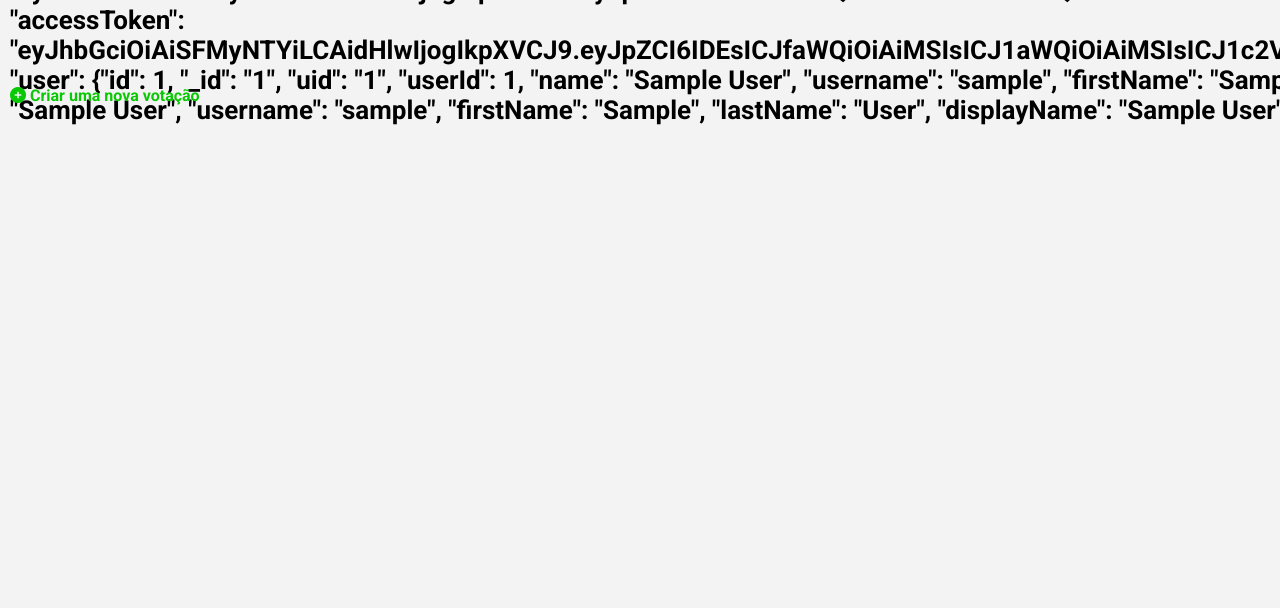
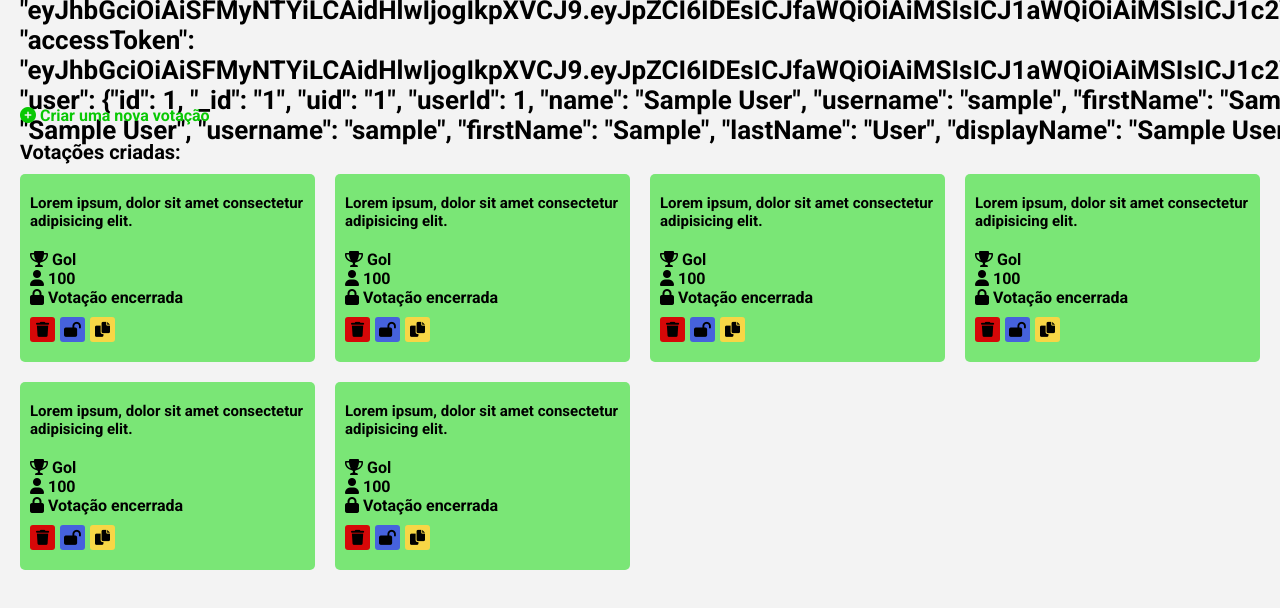
Before and after one commit to Edmar-Sousa/Voting-App, a Vue app: page / in a window 1280 px wide. Shown: the top 608 px of the page. Built offline with nearby package versions, Linux system fonts and the light colour scheme; no server answers; sample sign-in values are in the browser's storage.

Commit message:
feat: Home lista de votações criado

```diff
--- a/src/App.vue
+++ b/src/App.vue
@@ -31,6 +31,7 @@ import Login from './pages/Login.vue'
   --green-color: rgb(9, 200, 4);
   --green-bg-color: rgb(122, 230, 118);
   --red-color: rgb(214, 8, 8);
+  --blue-color: rgb(70, 98, 221);
   --yellow-color: rgb(247, 214, 70);
   --yellow-border: rgb(196, 167, 39);
 }
--- a/src/components/Header.vue
+++ b/src/components/Header.vue
@@ -30,8 +30,6 @@ onMounted(() => {
     display: flex;
     align-items: center;
     justify-content: space-between;
-
-    padding: 0 10px;
 }
 
 .button {
--- /dev/null
+++ b/src/components/Voitings.vue
@@ -0,0 +1,31 @@
+<template>
+    <div class="voting-container">
+        <VotingCard />
+        <VotingCard />
+        <VotingCard />
+        <VotingCard />
+        <VotingCard />
+        <VotingCard />
+    </div>
+</template>
+
+<script setup lang="ts">
+
+import VotingCard from './VotingCard.vue'
+
+</script>
+
+<style scoped>
+
+.voting-container {
+    width: 100%;
+
+    padding: 10px 0;
+
+    display: grid;
+    grid-template-columns: repeat(auto-fit, minmax(280px, 1fr));
+    gap: 20px;
+}
+
+
+</style>
--- /dev/null
+++ b/src/components/VotingCard.vue
@@ -0,0 +1,88 @@
+<template>
+    <div class="voting">
+        <h3>
+            Lorem ipsum, dolor sit amet consectetur adipisicing elit.
+        </h3>
+
+        <ul>
+            <li><i class="fa-solid fa-trophy"></i> Gol</li>
+            <li><i class="fa-solid fa-user"></i> 100</li>
+            <li><i class="fa-solid fa-lock"></i> Votação encerrada</li> <!-- <i class="fa-solid fa-lock-open"></i> -->
+        </ul>
+
+        <div class="options-voting">
+            <button class="button">
+                <i class="fa-solid fa-trash"></i>
+            </button>
+
+            <button class="button">
+                <i class="fa-solid fa-lock-open"></i>
+            </button>
+
+            <button class="button">
+                <i class="fa-solid fa-copy"></i>
+            </button>
+        </div>
+    </div>
+</template>
+
+<script lang="ts" setup>
+
+</script>
+
+<style scoped>
+
+.voting {
+    width: 100%;
+    height: 100%;
+    padding: 20px 10px;
+
+    border-radius: 5px;
+
+    background: var(--green-bg-color);
+}
+
+.voting h3 {
+    font-size: 1.5rem;
+    margin-bottom: 20px;
+}
+
+.voting ul {
+    list-style: none;
+}
+
+.voting ul li {
+    font-weight: 600;
+}
+
+.options-voting {
+    width: 100%;
+    padding-top: 10px;
+}
+
+.button {
+    width: 25px;
+    height: 25px;
+
+    font-size: 15px;
+
+    background: none;
+    border: none;
+    border-radius: 3px;
+    margin-left: 5px;
+}
+
+.button:nth-child(1) {
+    margin-left: 0;
+    background: var(--red-color);
+}
+
+.button:nth-child(2) {
+    background: var(--blue-color);
+}
+
+.button:nth-child(3) {
+    background: var(--yellow-color);
+}
+
+</style>
--- a/src/pages/Home.vue
+++ b/src/pages/Home.vue
@@ -1,18 +1,31 @@
 <template>
-  <HeaderComponent></HeaderComponent>
-  <div class="votin-create">
-    <router-link to="/new"><i class="fa-solid fa-circle-plus"></i> Criar uma nova votação</router-link>
+  <div class="container">
+    <HeaderComponent></HeaderComponent>
+    <div class="votin-create">
+      <router-link to="/new"><i class="fa-solid fa-circle-plus"></i> Criar uma nova votação</router-link>
+    </div>
+
+    <h2>Votações criadas:</h2>
+    <VoitingComponent />
   </div>
+
 </template>
 
 <script setup>
 
 import HeaderComponent from '../components/Header.vue'
+import VoitingComponent from '../components/Voitings.vue'
 
 </script>
 
 <style scoped>
 
+.container {
+  width: 100%;
+  height: 100%;
+
+  padding: 20px;
+}
 
 .votin-create {
   width: 100%;
@@ -20,8 +33,6 @@ import HeaderComponent from '../components/Header.vue'
 
   display: flex;
   align-items: center;
-
-  padding: 0 10px;
 }
 
 .votin-create a {
@@ -30,4 +41,8 @@ import HeaderComponent from '../components/Header.vue'
   color: var(--green-color);
 }
 
+h2 {
+  font-size: 2rem;
+}
+
 </style>
```
